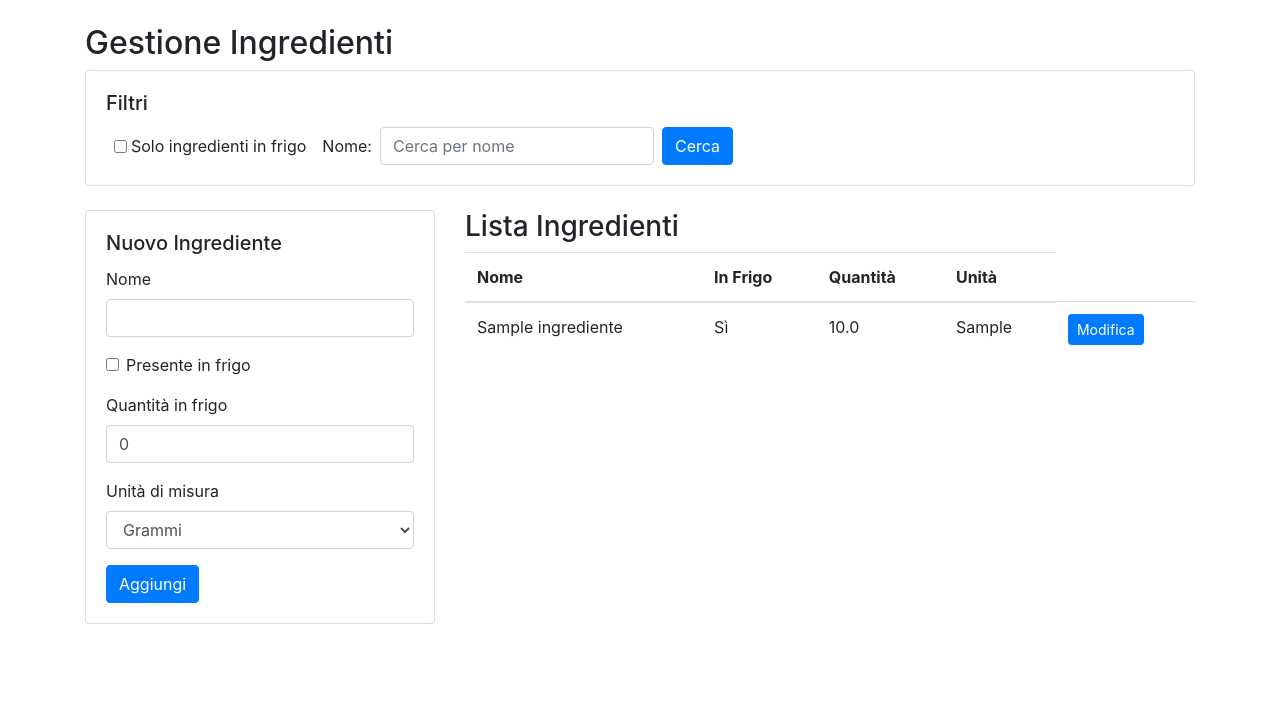
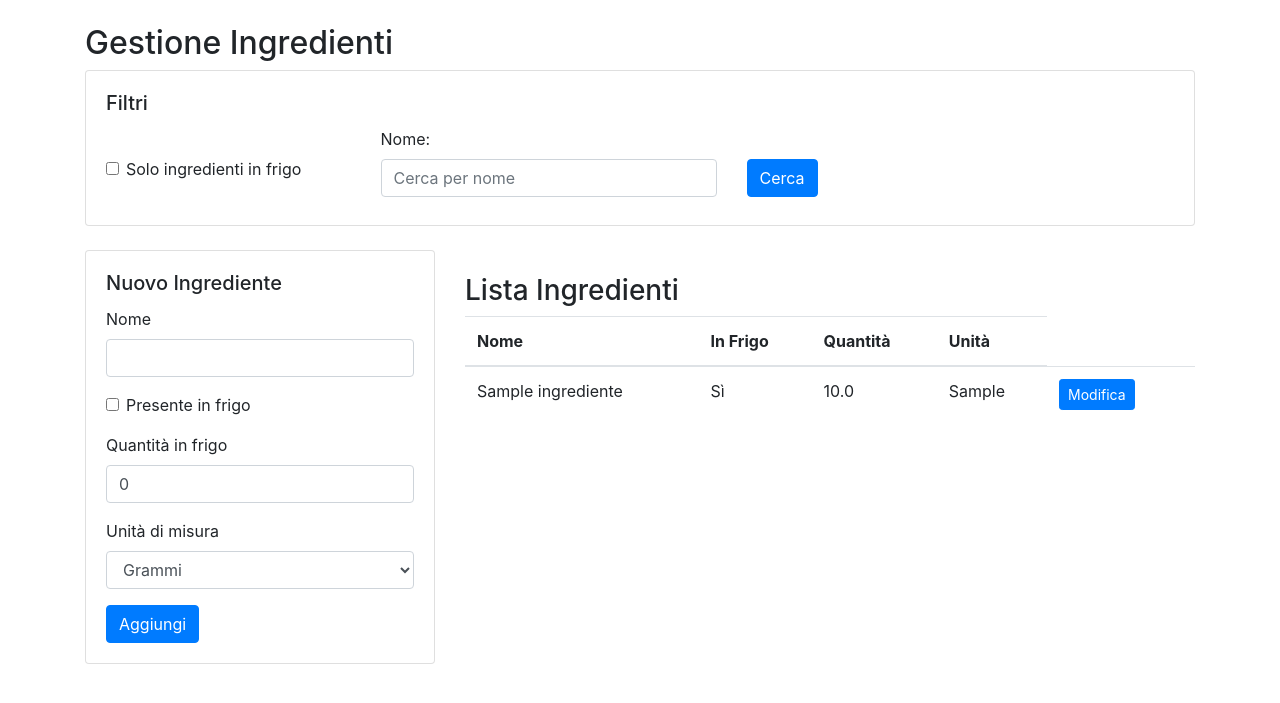
Before and after one commit to Fruttolo/spesa, a Flask app: page /ingredienti in a window 1280 px wide. Shown: the part 56-759 px from the top of the page. Run offline with Flask 3, Linux system fonts and the light colour scheme; tables that the repository leaves empty hold one stand-in row (values such as "Sample post"); some libraries are stand-ins or nearby versions.

Commit message:
responsive + risolto bug in frigo

```diff
--- a/templates/home.html
+++ b/templates/home.html
@@ -1,6 +1,8 @@
 <!DOCTYPE html>
 <html>
 <head>
+    <meta charset="UTF-8">
+    <meta name="viewport" content="width=device-width, initial-scale=1.0">
     <title>Gestore Spesa</title>
     <link rel="stylesheet" href="https://stackpath.bootstrapcdn.com/bootstrap/4.5.2/css/bootstrap.min.css">
     <link href="https://cdn.jsdelivr.net/npm/select2@4.1.0-rc.0/dist/css/select2.min.css" rel="stylesheet" />
@@ -39,11 +41,16 @@
 <body>
     <nav class="navbar navbar-expand-lg navbar-dark bg-dark">
         <a class="navbar-brand" href="/">Gestore Spesa</a>
-        <div class="navbar-nav">
-            <a class="nav-item nav-link" href="/ingredienti">Ricerca Ingredienti</a>
-            <a class="nav-item nav-link" href="/piatti">Ricerca Piatti</a>
-            <a class="nav-item nav-link" href="/menu">Menu Settimanale</a>
-            <a class="nav-item nav-link" href="/lista_spesa">Lista della Spesa</a>
+        <button class="navbar-toggler" type="button" data-toggle="collapse" data-target="#navbarNav" aria-controls="navbarNav" aria-expanded="false" aria-label="Toggle navigation">
+            <span class="navbar-toggler-icon"></span>
+        </button>
+        <div class="collapse navbar-collapse" id="navbarNav">
+            <div class="navbar-nav">
+                <a class="nav-item nav-link" href="/ingredienti">Ricerca Ingredienti</a>
+                <a class="nav-item nav-link" href="/piatti">Ricerca Piatti</a>
+                <a class="nav-item nav-link" href="/menu">Menu Settimanale</a>
+                <a class="nav-item nav-link" href="/lista_spesa">Lista della Spesa</a>
+            </div>
         </div>
     </nav>
     <div class="container mt-4">
--- a/templates/ingredienti.html
+++ b/templates/ingredienti.html
@@ -6,23 +6,29 @@
         <div class="card">
             <div class="card-body">
                 <h5 class="card-title">Filtri</h5>
-                <form method="GET" class="form-inline">
-                    <div class="form-group mx-2">
+                <form method="GET">
+                    <div class="row">
+                        <div class="col-sm-12 col-md-3 mb-4 d-flex align-items-end">
                             <div class="form-check">
-                            <input type="checkbox" class="form-check-input" id="in_frigo" name="in_frigo" value="true"
+                                <input type="checkbox" class="form-check-input" id="filtro_in_frigo" name="in_frigo" value="true"
                                        {% if filtro_frigo == 'true' %}checked{% endif %}>
-                            <label class="form-check-label" for="in_frigo">Solo ingredienti in frigo</label>
+                                <label class="form-check-label" for="filtro_in_frigo">Solo ingredienti in frigo</label>
                             </div>
                         </div>
-                    <div class="form-group mx-2">
-                        <label for="nome" class="mr-2">Nome:</label>
+                        <div class="col-sm-12 col-md-4 mb-2">
+                            <label for="nome">Nome:</label>
                             <input type="text" class="form-control" id="nome" name="nome"
                                    value="{{ filtro_nome }}" placeholder="Cerca per nome">
                         </div>
+                        <div class="col-sm-12 col-md-4 mb-2 d-flex align-items-end">
+                            <div>
                                 <button type="submit" class="btn btn-primary">Cerca</button>
                                 {% if filtro_frigo or filtro_nome %}
                                 <a href="{{ url_for('ingredienti') }}" class="btn btn-secondary ml-2">Reset</a>
                                 {% endif %}
+                            </div>
+                        </div>
+                    </div>
                 </form>
             </div>
         </div>
@@ -40,8 +46,8 @@
                     </div>
                     <div class="form-group">
                         <div class="form-check">
-                            <input type="checkbox" class="form-check-input" id="in_frigo" name="in_frigo">
-                            <label class="form-check-label" for="in_frigo">Presente in frigo</label>
+                            <input type="checkbox" class="form-check-input" id="nuovo_in_frigo" name="in_frigo">
+                            <label class="form-check-label" for="nuovo_in_frigo">Presente in frigo</label>
                         </div>
                     </div>
                     <div class="form-group">
@@ -63,8 +69,9 @@
             </div>
         </div>
     </div>
-    <div class="col-md-8">
+    <div class="col-md-8 mt-4 mb-4">
         <h3>Lista Ingredienti</h3>
+        <div class="table-responsive">
             <table class="table">
                 <thead>
                     <tr>
@@ -81,8 +88,8 @@
                         <td>{% if item.ingrediente.in_frigo %}Sì{% else %}No{% endif %}</td>
                         <td>{{ item.ingrediente.quantita_in_frigo }}</td>
                         <td>{{ item.ingrediente.unita_misura }}</td>
-                    <td>
-                        <button type="button" class="btn btn-sm btn-primary" data-toggle="modal"
+                        <td class="d-flex direction-row">
+                            <button type="button" class="btn btn-sm btn-primary mr-2" data-toggle="modal"
                                     data-target="#editModal{{ item.ingrediente.id }}">
                                 Modifica
                             </button>
@@ -151,4 +158,5 @@
             </table>
         </div>
     </div>
+</div>
 {% endblock %}
--- a/templates/lista_spesa.html
+++ b/templates/lista_spesa.html
@@ -11,6 +11,7 @@
 <div class="row">
     <div class="col-md-12">
         {% if lista_spesa %}
+        <div class="table-responsive">
             <table class="table">
                 <thead>
                     <tr>
--- a/templates/piatto_ingredienti.html
+++ b/templates/piatto_ingredienti.html
@@ -34,8 +34,9 @@
             </div>
         </div>
     </div>
-    <div class="col-md-8">
+    <div class="col-md-8 mt-4 mb-4">
         <h3>Ingredienti del piatto</h3>
+        <div class="table-responsive">
             <table class="table">
                 <thead>
                     <tr>
@@ -64,4 +65,5 @@
             </table>
         </div>
     </div>
+</div>
 {% endblock %}
--- a/templates/spuntini.html
+++ b/templates/spuntini.html
@@ -34,8 +34,9 @@
             </div>
         </div>
     </div>
-    <div class="col-md-8">
+    <div class="col-md-8 mt-4 mb-4">
         <h3>Lista Spuntini</h3>
+        <div class="table-responsive">
             <table class="table">
                 <thead>
                     <tr>
@@ -64,4 +65,5 @@
             </table>
         </div>
     </div>
+</div>
 {% endblock %}
```
Also changed, not shown: templates/menu.html (+5 -4 lines), templates/piatti.html (+17 -10 lines). Lines whose indentation alone changed are shown as unchanged.
